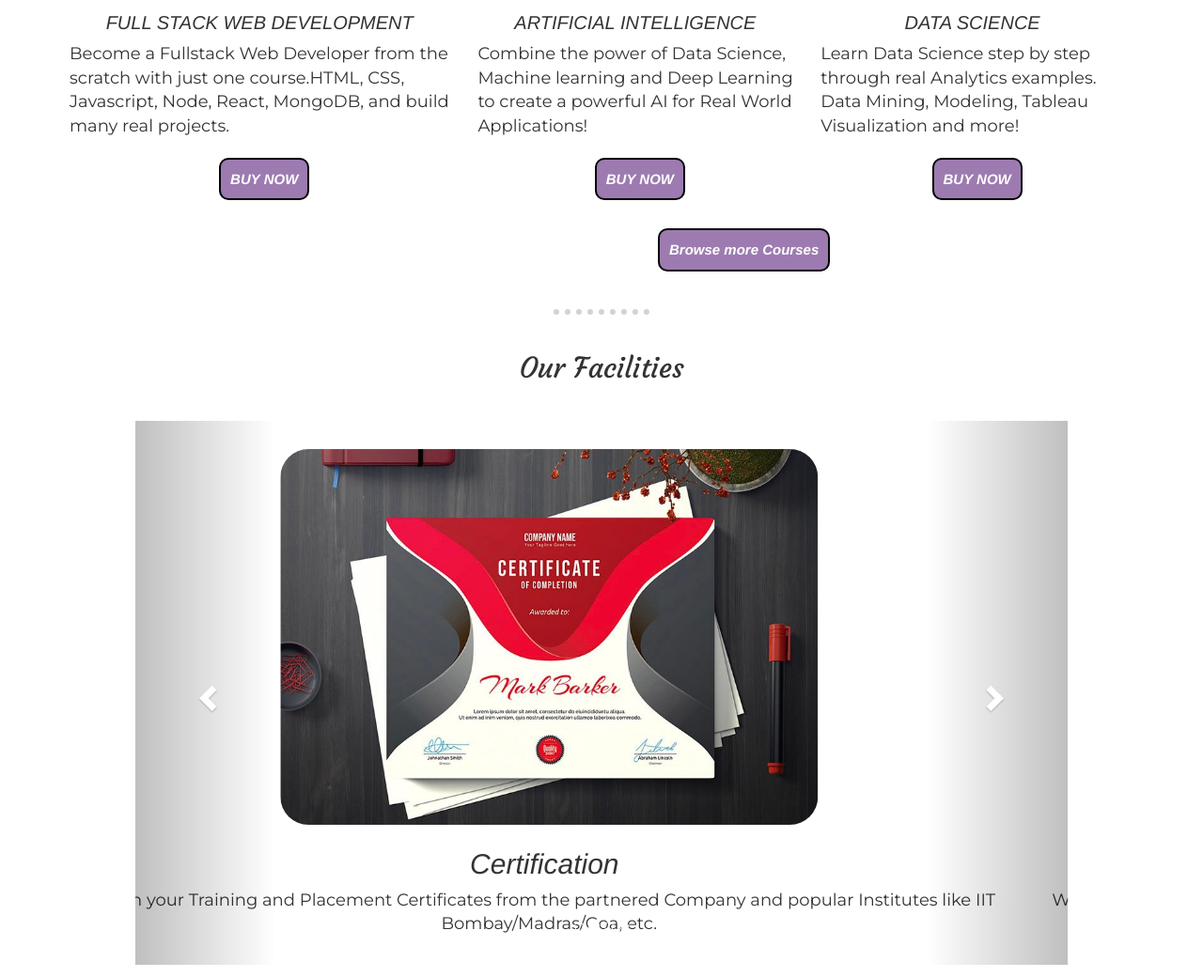
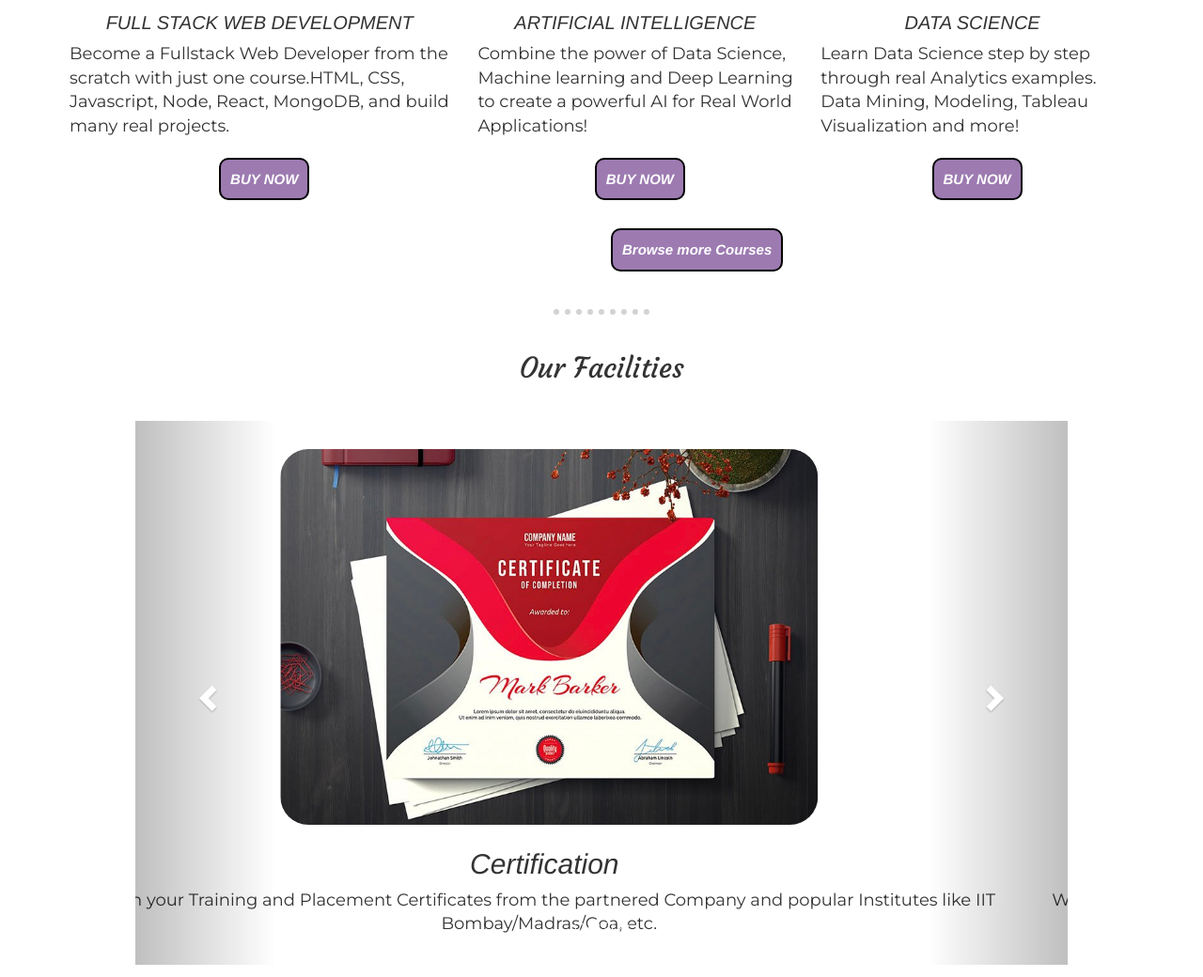
Before and after one commit to kakkurlavivek/Raise-Digital, a plain HTML site: page index.html in a window 1280 px wide. Shown: the part 1154-2194 px from the top of the page at 94% size. Drawn offline with nearby package versions, Linux system fonts and the light colour scheme.

Commit message:
Update styles.css

```diff
--- a/styles.css
+++ b/styles.css
@@ -214,7 +214,7 @@ margin-right: 5%;
 .last-btn{
 
   margin: 20px;
-  margin-left: 700px;
+  margin-left: 650px;
   margin-top: 30px;
 }
 
```
